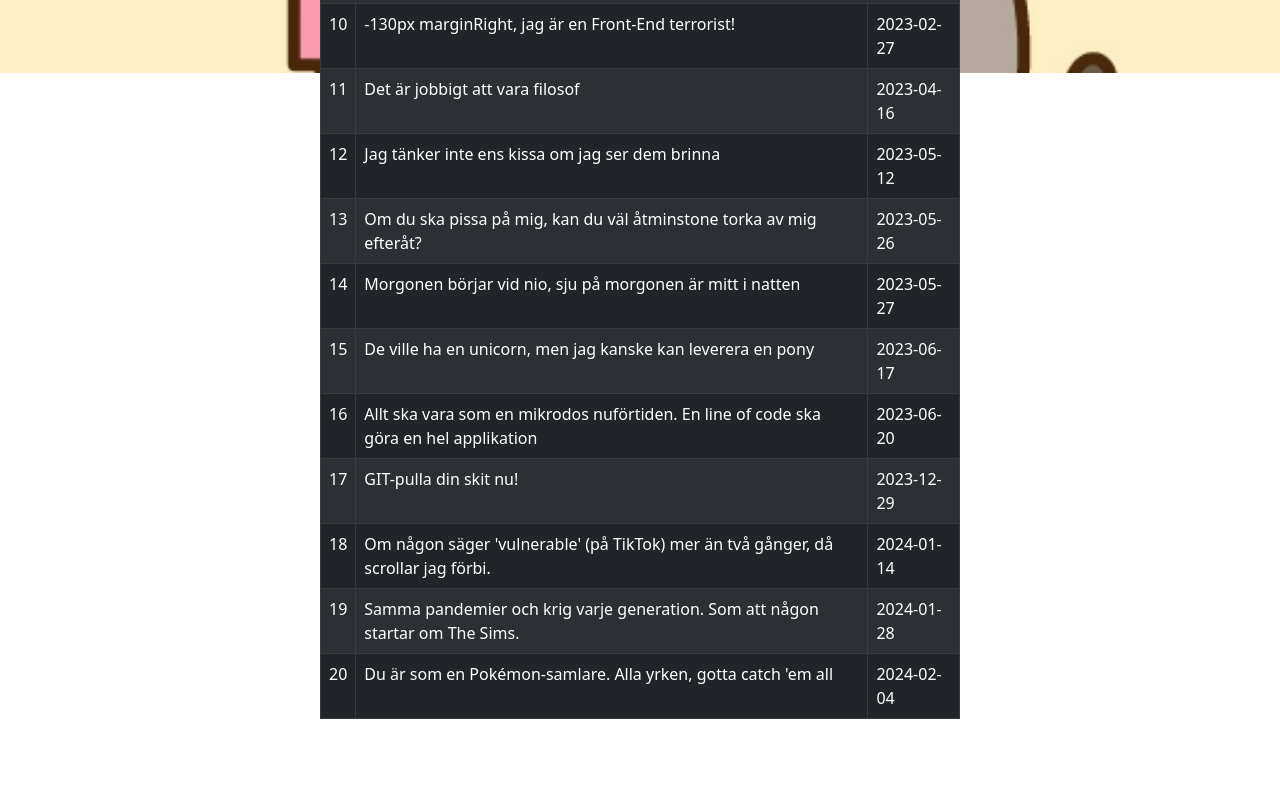
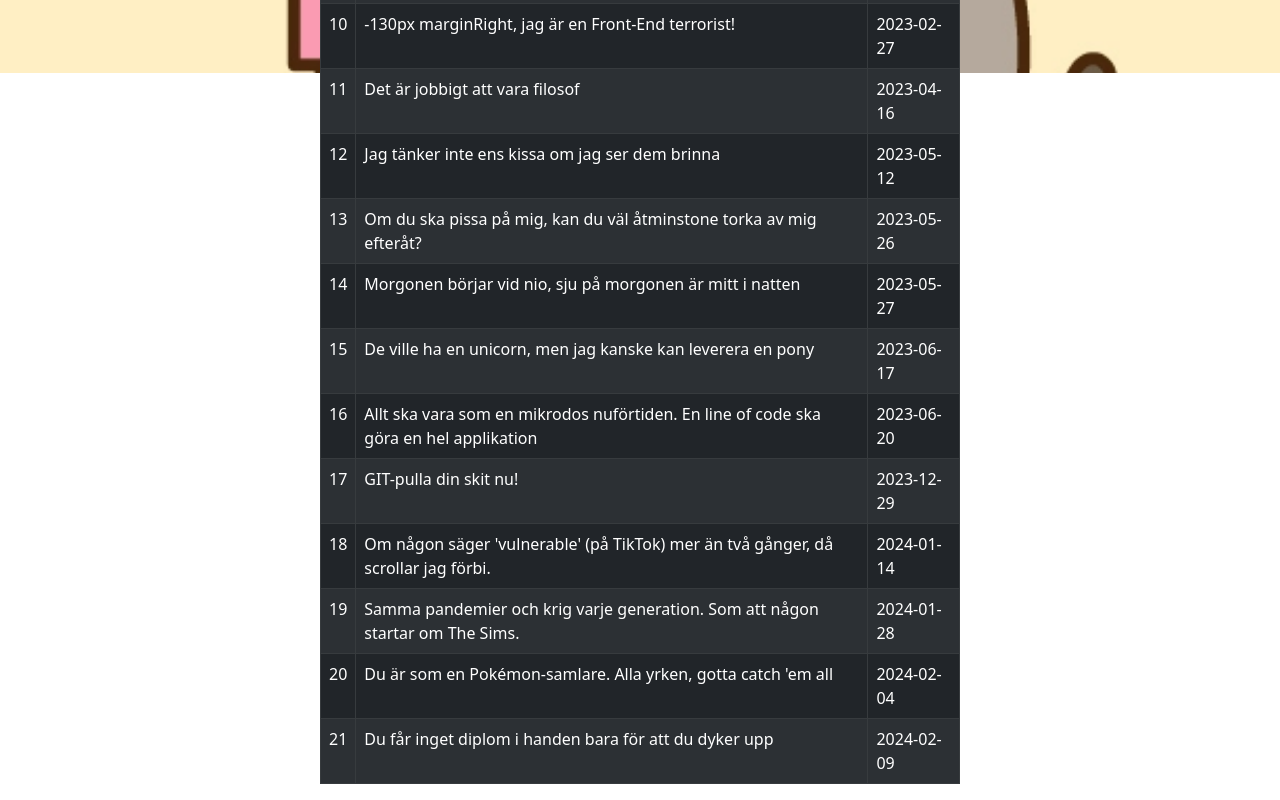
Before and after one commit to Stenstromen/filosofiskaeleonora, a React (Create React App) app: page /all in a window 1280 px wide. Shown: the part 727-1527 px from the top of the page. Before the commit the page ends 1462 px from the top, so only its background shows below. Built offline with nearby package versions, Linux system fonts and the light colour scheme.

Commit message:
Added quote

```diff
--- a/src/assets/Quotes.js
+++ b/src/assets/Quotes.js
@@ -105,6 +105,11 @@ const Quotes = [
     quote: "Du är som en Pokémon-samlare. Alla yrken, gotta catch 'em all",
     date: "2024-02-04",
   },
+  {
+    id: 21,
+    quote: "Du får inget diplom i handen bara för att du dyker upp",
+    date: "2024-02-09",
+  },
 ];
 
 module.exports = Quotes;
```
